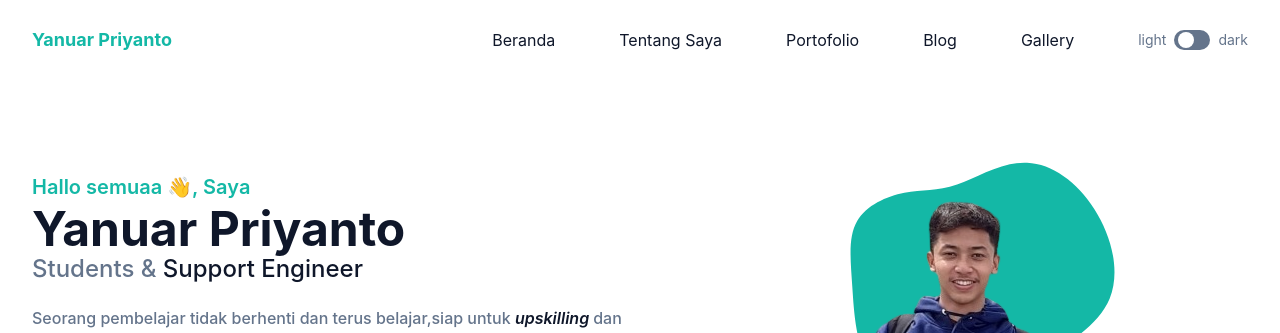
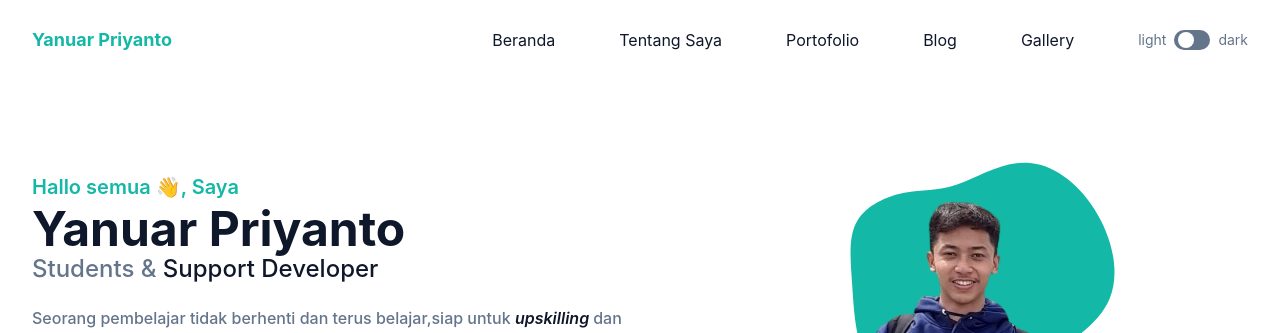
Before and after one commit to yanuarpriyanto/portfolio, a website: page index.html in a window 1280 px wide. Shown: the top 333 px of the page. Drawn offline with Linux system fonts and the light colour scheme.

Commit message:
Update index.html
update support enginer to support developer

```diff
--- a/index.html
+++ b/index.html
@@ -76,8 +76,8 @@
       <div class="container">
         <div class="flex flex-wrap">
           <div class="w-full self-center px-4 lg:w-1/2">
-            <h1 class="text-base font-semibold text-primary md:text-xl">Hallo semuaa 👋, Saya <span class="block font-bold text-dark text-4xl mt-1 lg:text-5xl dark:text-white">Yanuar Priyanto</span></h1>
-            <h2 class="font-medium text-secondary text-lg mb-5 lg:text-2xl">Students & <span class="text-dark dark:text-white">Support Engineer</span></h2>
+            <h1 class="text-base font-semibold text-primary md:text-xl">Hallo semua 👋, Saya <span class="block font-bold text-dark text-4xl mt-1 lg:text-5xl dark:text-white">Yanuar Priyanto</span></h1>
+            <h2 class="font-medium text-secondary text-lg mb-5 lg:text-2xl">Students & <span class="text-dark dark:text-white">Support Developer</span></h2>
             <!-- <p class="font-medium text-secondary mb-10 leading-relaxed">Belajar Web Programing itu asyik dan menyenangkan<span class="text-dark dark:text-white font-semibold"> bukan ?</span></p> -->
             <p class="font-medium text-secondary mb-10 leading-relaxed">Seorang pembelajar tidak berhenti dan terus belajar,siap untuk <span class="text-dark dark:text-white font-semibold"> <i>upskilling</i> </span> dan mengembangkan <span class="text-dark dark:text-white font-semibold"> relasi. </span></p>
 
```
